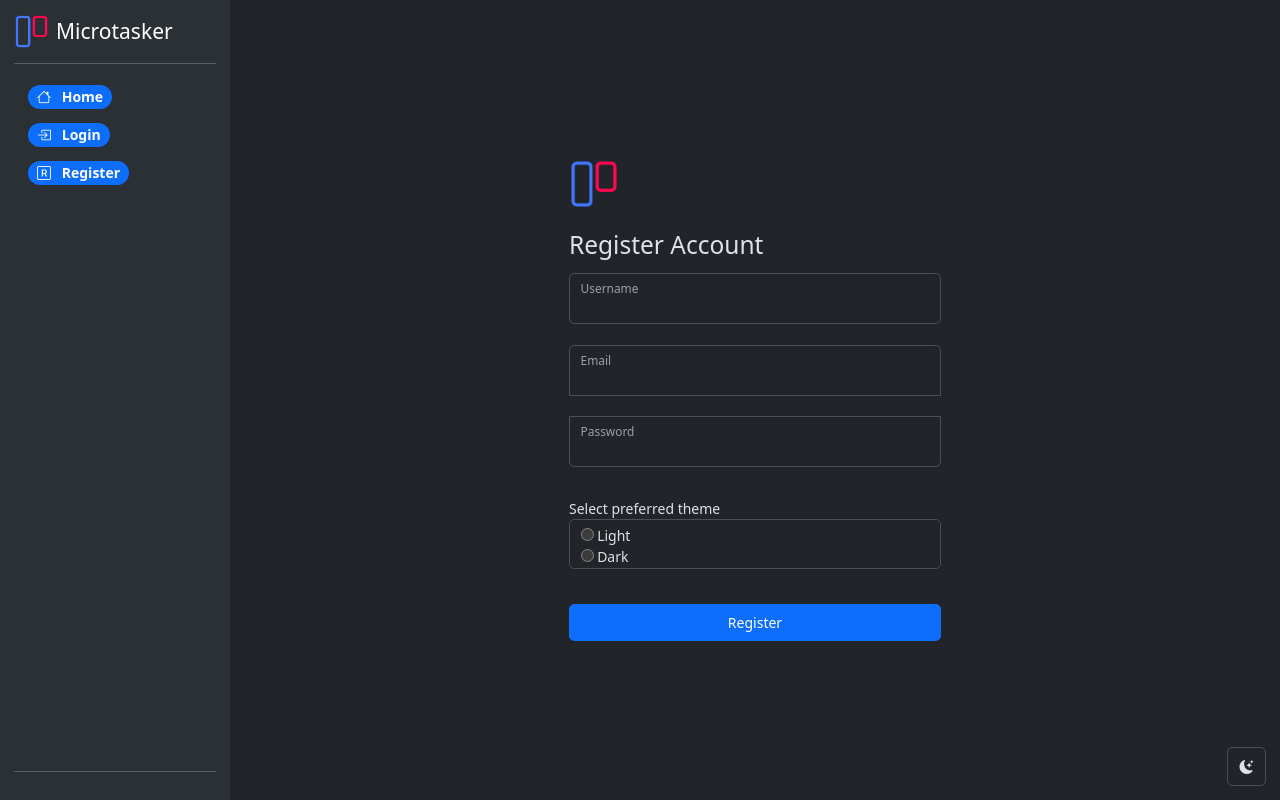
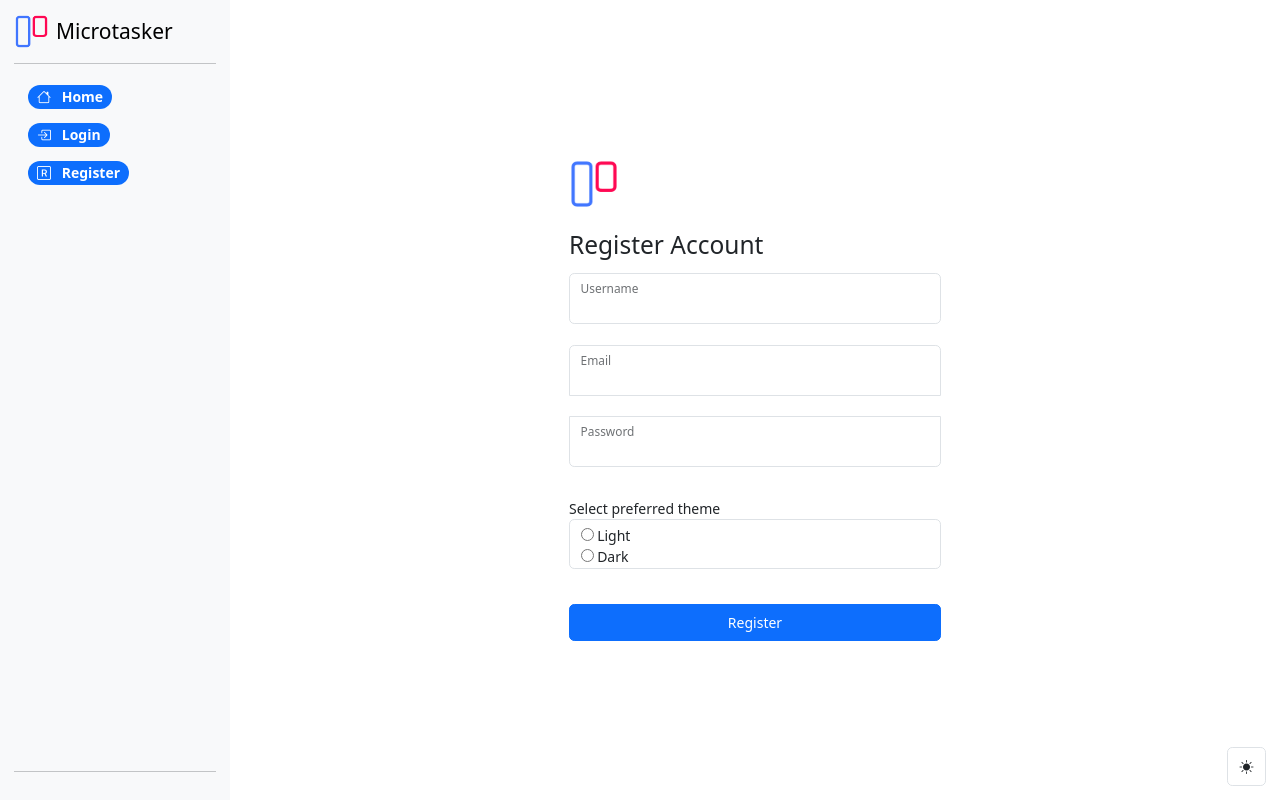
Before and after one commit to TFSM00/Microtasker, a Flask app: page /register in a window 1280 px wide. Run offline with Flask 3, Linux system fonts and the light colour scheme; some libraries are stand-ins or nearby versions.

Commit message:
Added default color as white

```diff
--- a/templates/macros/theme.html
+++ b/templates/macros/theme.html
@@ -6,10 +6,10 @@
       dark
     {%- endif -%}
   {%- else -%}
-    {%- if session['theme']=='Light' -%}
-    white
+    {%- if session['theme']=='Dark' -%}
+      dark
     {%- else -%}
-    dark
+      white
     {%- endif -%}
   {%- endif -%}
 {%- endmacro -%}
```
